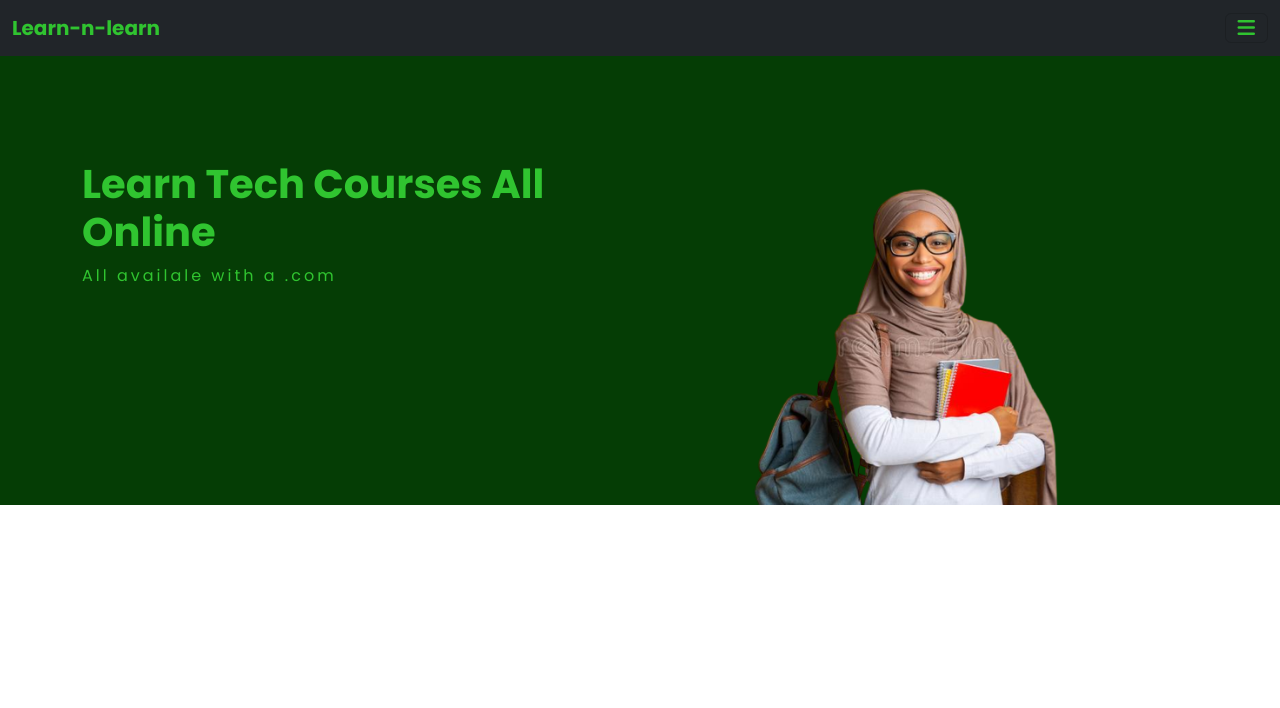
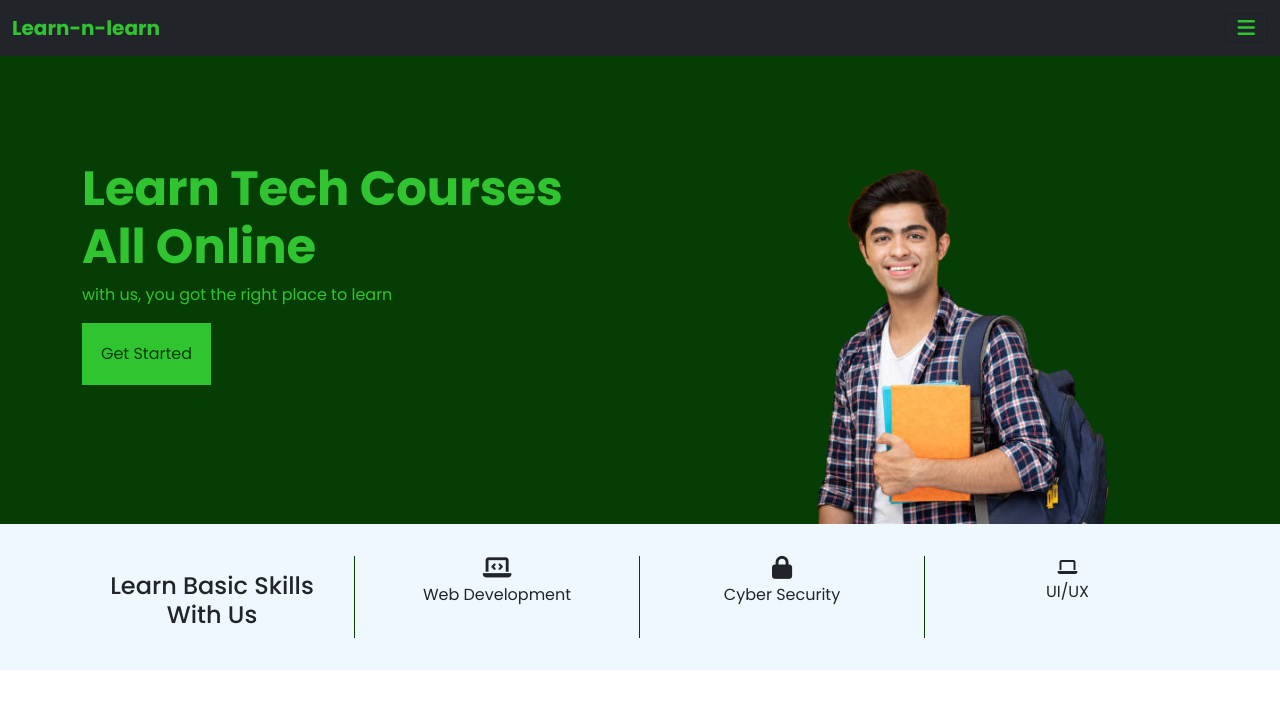
Before and after one commit to tech03-maker/learn, a plain HTML site: page index.html in a window 1280 px wide. Drawn offline with nearby package versions, Linux system fonts and the light colour scheme.

Commit message:
more content added with few touches

```diff
--- a/index.css
+++ b/index.css
@@ -27,15 +27,49 @@
 .hero-left h3{
     font-weight: bold;
     color: rgb(48, 196, 48);
-    font-size: 2.5rem;
+    font-size: 3rem;
     /* margin-top: 9rem; */
 }
 
 .hero-left p{
     color: rgb(48, 196, 48);
-    letter-spacing: 3px;
+    /* letter-spacing: 3px; */
+}
+
+.ctn{
+    background-color: rgb(48, 196, 48);
+    padding: 19px;
+    border: none;
+    color: rgb(5, 61, 5);
+    transition: ease-in 0.3s;
+}
+
+.ctn:hover{
+    font-weight: bold;
 }
 
 .hero-right img{
     /* width: 130%; */
+    height: 100%;
 }
+
+.section2{
+    background-color: aliceblue;
+    padding: 2rem;
+    text-align: center;
+    justify-content: center;
+}
+
+.sub_section{
+    border-right: 1px solid rgb(5, 61, 5);
+}
+
+.sub_section h4{
+    font-size: 1.5rem;
+    font-weight: 500;
+    padding-top: 1rem;
+}
+
+.sub_section i{
+    font-size: 23px;
+}
--- a/index.html
+++ b/index.html
@@ -58,13 +58,39 @@
             <div class="row">
                 <div class="hero-left col-sm-12 col-md-6 col-lg-6">
                     <h3>Learn Tech Courses All Online</h3>
-                    <p>All availale with a .com</p>
+                    <p>with us, you got the right place to learn</p>
+                    <a href="#"><button class="ctn">Get Started</button></a>
                 </div>
                 <div class="hero-right col-sm-12 col-md-6 col-lg-6">
-                    <img class="w-100" src="assets/images/education-concept-portrait-smiling-black-muslim-girl-hijab-backpack-notepads-posing-over-yellow-background-168433385_025124-removebg-preview.png" alt="">
+                    <img class="w-100" src="assets/images/images_-_2023-03-09T070010.545_025116-removebg-preview.png" alt="">
                 </div>
             </div>
         </div>
+    </div>
+    <div class="section2">
+      <div class="container">
+        <div class="row">
+          <div class="sub_section col-sm-12 col-md-3 col-lg-3">
+            <h4>Learn Basic Skills With Us</h4>
+          </div>
+
+          <div class="sub_section col-sm-12 col-md-3 col-lg-3">
+            <i class="fa fa-laptop-code"></i>
+            <p>Web Development</p>
+          </div>
+          <div class="sub_section col-sm-12 col-md-3 col-lg-3">
+            <i class="fa fa-lock"></i>
+            <p>Cyber Security</p>
+          </div>
+          <div class="sub-section col-sm-12 col-md-3 col-lg-3">
+            <i class="fa fa-laptop"></i>
+            <p>UI/UX</p>
+          </div>
+        </div>
+
+
+
+      </div>
     </div>
 </body>
 <script
```
